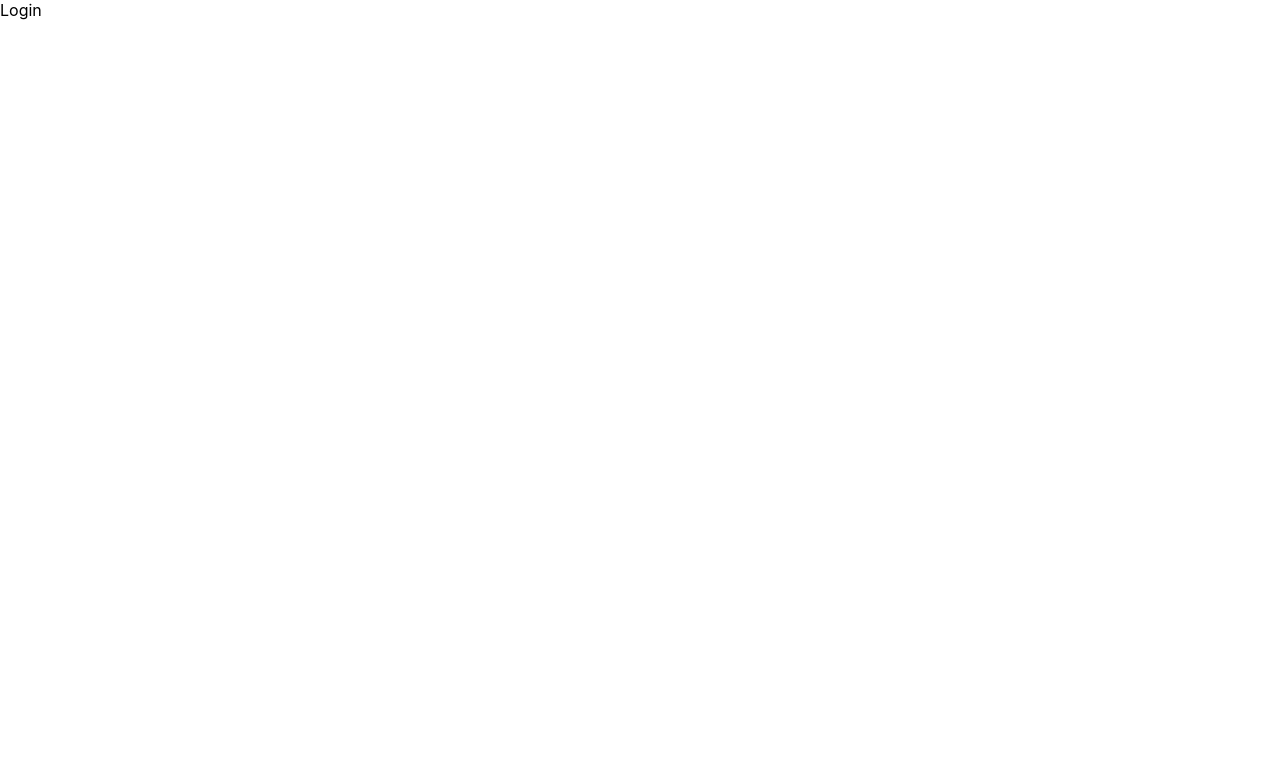
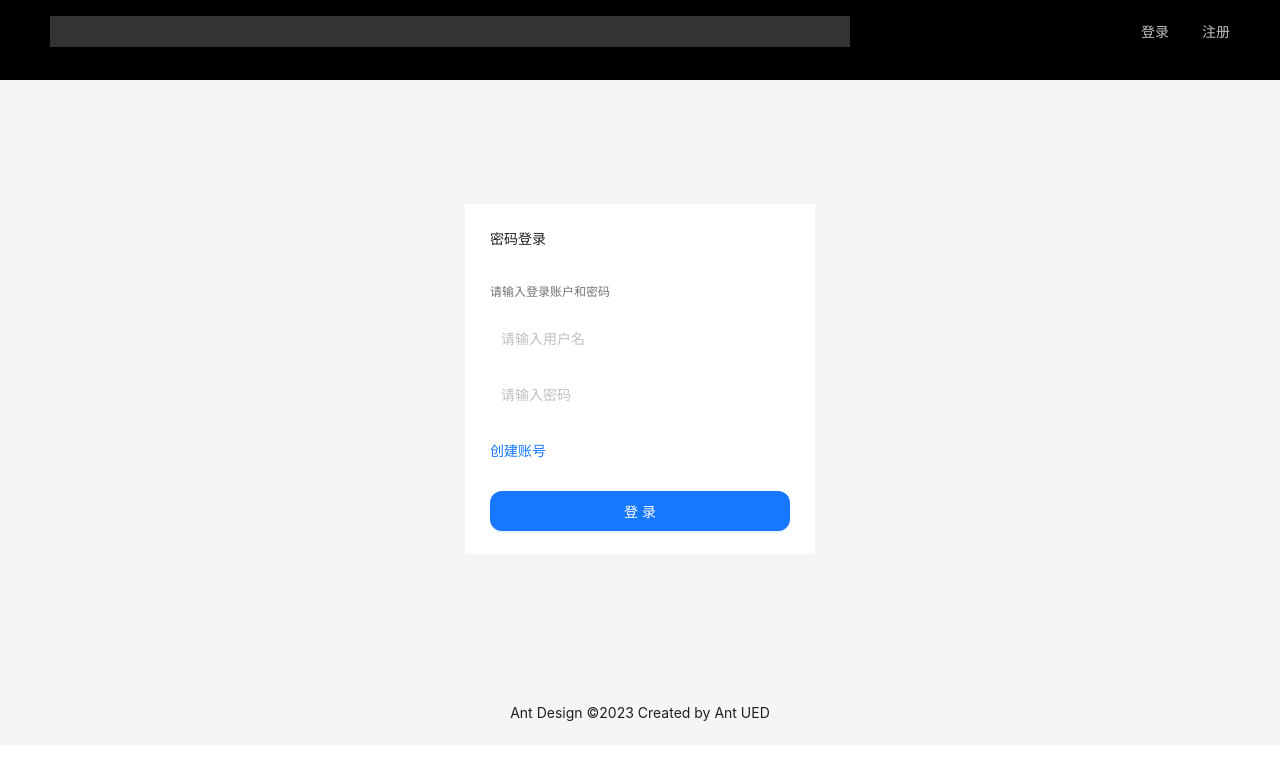
Before and after one commit to WeBankBlockchain/DDCMS-Front, a React (Create React App) app: page /login in a window 1280 px wide. Shown: the top 760 px of the page. Built offline with nearby package versions, Linux system fonts and the light colour scheme.

Commit message:
login & admin

```diff
--- /dev/null
+++ b/src/components/AdminHeader.jsx
@@ -0,0 +1,35 @@
+import React from "react";
+import {Space } from 'antd';
+import { Header } from "antd/es/layout/layout";
+import UserIcon from "./parts/UserIcon";
+export default function AdminHeader() {
+  return (
+    <Header
+      style={{
+        position: "sticky",
+        top: 0,
+        zIndex: 1,
+        background: "rgba(0, 0, 0)",
+        height: 80,
+        width: "100%",
+      }}
+    >
+      <div
+        style={{
+          float: "left",
+          width: 800,
+          height: 31,
+          margin: "16px 24px 16px 0",
+          background: "rgba(255, 255, 255, 0.2)",
+        }}
+      ></div>
+      <Space
+        style={{
+          float: "right",
+        }}
+      >
+        <UserIcon></UserIcon>
+      </Space>
+    </Header>
+  );
+}
--- /dev/null
+++ b/src/components/CommonFooter.jsx
@@ -0,0 +1,16 @@
+import React from "react";
+import { Layout } from "antd";
+
+const { Footer } = Layout;
+
+export default function CommonFooter() {
+  return (
+    <Footer
+      style={{
+        textAlign: "center",
+      }}
+    >
+      Ant Design ©2023 Created by Ant UED
+    </Footer>
+  );
+}
--- /dev/null
+++ b/src/components/parts/UserIcon.jsx
@@ -0,0 +1,26 @@
+import { UserOutlined } from '@ant-design/icons';
+import { Avatar, Space } from 'antd';
+const url = 'https://gw.alipayobjects.com/zos/rmsportal/KDpgvguMpGfqaHPjicRK.svg';
+const UserIcon = () => (
+  <Space size={16} wrap>
+    <Avatar icon={<UserOutlined />} />
+    <Avatar size={40}>USER</Avatar>
+    {/* <Avatar src={url} /> */}
+    {/* <Avatar src={<img src={url} alt="avatar" />} /> */}
+    {/* <Avatar
+      style={{
+        backgroundColor: '#fde3cf',
+        color: '#f56a00',
+      }}
+    >
+      U
+    </Avatar>
+    <Avatar
+      style={{
+        backgroundColor: '#87d068',
+      }}
+      icon={<UserOutlined />}
+    /> */}
+  </Space>
+);
+export default UserIcon;
--- a/src/pages/Admin.jsx
+++ b/src/pages/Admin.jsx
@@ -3,12 +3,13 @@ import {
   NotificationOutlined,
   UserOutlined,
 } from "@ant-design/icons";
-import { Breadcrumb, Layout, Button, Space, Menu, theme } from "antd";
+import { Breadcrumb, Layout, Menu, theme } from "antd";
 import React from "react";
+import AdminHeader from "../components/AdminHeader";
 import "./Admin.css";
 
-const { Header, Content, Footer, Sider } = Layout;
-const items1 = ["1", "2", "3"].map((key) => ({
+const { Content, Sider } = Layout;
+["1", "2", "3"].map((key) => ({
   key,
   label: `nav ${key}`,
 }));
@@ -35,40 +36,7 @@ const Admin = () => {
   } = theme.useToken();
   return (
     <Layout>
-      <Header
-        style={{
-          position: "sticky",
-          top: 0,
-          zIndex: 1,
-          background: "rgba(0, 0, 0)",
-          height: 80,
-          width: "100%",
-        }}
-      >
-        {/* <div
-					style={{
-						width: 1000
-					}}
-				></div> */}
-        <div
-          style={{
-            float: "left",
-            width: 800,
-            height: 31,
-            margin: "16px 24px 16px 0",
-            background: "rgba(255, 255, 255, 0.2)",
-          }}
-        ></div>
-
-        <Space
-          style={{
-            float: "right",
-          }}
-        >
-          <Button type="primary">登录</Button>
-          <Button>注册</Button>
-        </Space>
-      </Header>
+      <AdminHeader></AdminHeader>
 
       <Content
         style={{
@@ -116,13 +84,6 @@ const Admin = () => {
           </Content>
         </Layout>
       </Content>
-      <Footer
-        style={{
-          textAlign: "center",
-        }}
-      >
-        Ant Design ©2023 Created by Ant UED
-      </Footer>
     </Layout>
   );
 };
--- /dev/null
+++ b/src/pages/Login.css
@@ -0,0 +1,52 @@
+/* body{
+    background: #353f42;
+} */
+
+*{
+    padding: 0;
+    margin: 0;
+}
+
+.main {
+    margin: 0 auto;
+    padding-left: 25px;
+    padding-right: 25px;
+    padding-top: 15px;
+    width: 350px;
+    height: 350px;
+    background: #FFFFFF;
+}
+
+.title {
+    width: 100%;
+    height: 40px;
+    line-height: 40px;
+}
+
+
+.title-msg {
+    width: 100%;
+    height: 64px;
+    line-height: 64px;
+}
+
+.title:hover{
+    cursor: default	;
+}
+
+.title-msg:hover{
+    cursor: default	;
+}
+
+.title-msg span {
+    font-size: 12px;
+    color: #707472;
+}
+
+
+.left{
+    float: left;
+}
+.right{
+    float: right;
+}
--- a/src/pages/Login.jsx
+++ b/src/pages/Login.jsx
@@ -1,7 +1,70 @@
-import React from 'react'
+import { Form, Input, Button, Layout } from "antd";
+import React from "react";
+import CommonFooter from "../components/CommonFooter";
+import HomeHeader from "../components/HomeHeader";
+import "./Login.css";
+
+const { Content } = Layout;
 
 export default function Login() {
   return (
-    <div>Login</div>
-  )
+    <Layout className="layout">
+      <HomeHeader></HomeHeader>
+      <Content
+        style={{
+          padding: 124,
+          minHeight: 600,
+        }}
+      >
+        <div className="main">
+          <div class="title">
+            <span>密码登录</span>
+          </div>
+          <div class="title-msg">
+            <span>请输入登录账户和密码</span>
+          </div>
+          <div>
+            <Form
+              name="normal_login"
+              className="login-form"
+              initialValues={{ remember: true }}
+            >
+              <Form.Item
+                name="username"
+                rules={[{ required: true, message: "请输入手机号 / 用户名!" }]}
+              >
+                <Input placeholder="请输入用户名" bordered={false} />
+              </Form.Item>
+              <Form.Item
+                name="password"
+                rules={[{ required: true, message: "请输入密码!" }]}
+              >
+                <Input
+                  bordered={false}
+                  type="password"
+                  placeholder="请输入密码"
+                />
+              </Form.Item>
+
+              <Form.Item>
+                <a href="src">创建账号</a>
+              </Form.Item>
+
+              <Form.Item>
+                <Button
+                  type="primary"
+                  htmlType="submit"
+                  block
+                  style={{ height: "40PX", borderRadius: "12PX" }}
+                >
+                  登录
+                </Button>
+              </Form.Item>
+            </Form>
+          </div>
+        </div>
+      </Content>
+      <CommonFooter></CommonFooter>
+    </Layout>
+  );
 }
```
Also changed, not shown: src/assets/test.svg (deleted).
